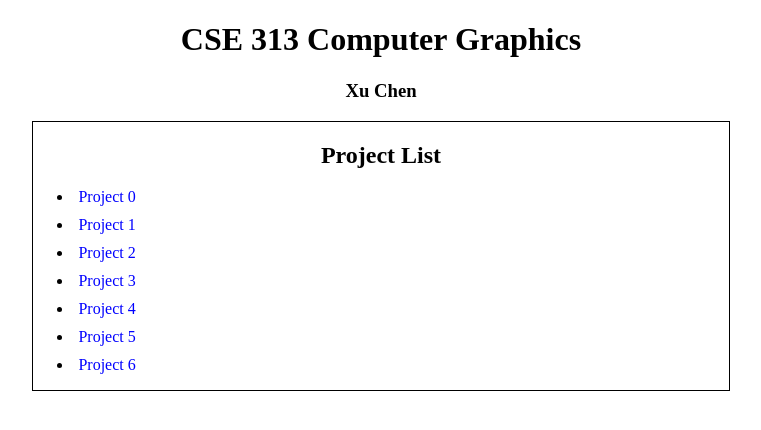
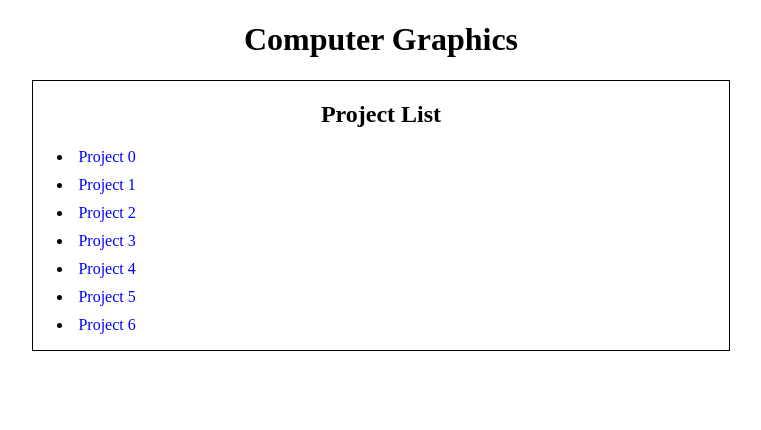
Before and after one commit to xuc323/computer-graphics, a plain HTML site: page index.html in a window 1280 px wide. Shown: the whole page, without its empty margins (259-1020 px from the left). Drawn offline with Linux system fonts and the light colour scheme.

Commit message:
Update index.html

```diff
--- a/index.html
+++ b/index.html
@@ -7,8 +7,7 @@
     <title>Computer Graphics</title>
     <style>
       h1,
-      h2,
-      h3 {
+      h2 {
         text-align: center;
       }
       .project-list {
@@ -40,8 +39,7 @@
   </head>
   <body>
     <header>
-      <h1>CSE 313 Computer Graphics</h1>
-      <h3>Xu Chen</h3>
+      <h1>Computer Graphics</h1>
     </header>
     <main>
       <div class="project-list">
```
